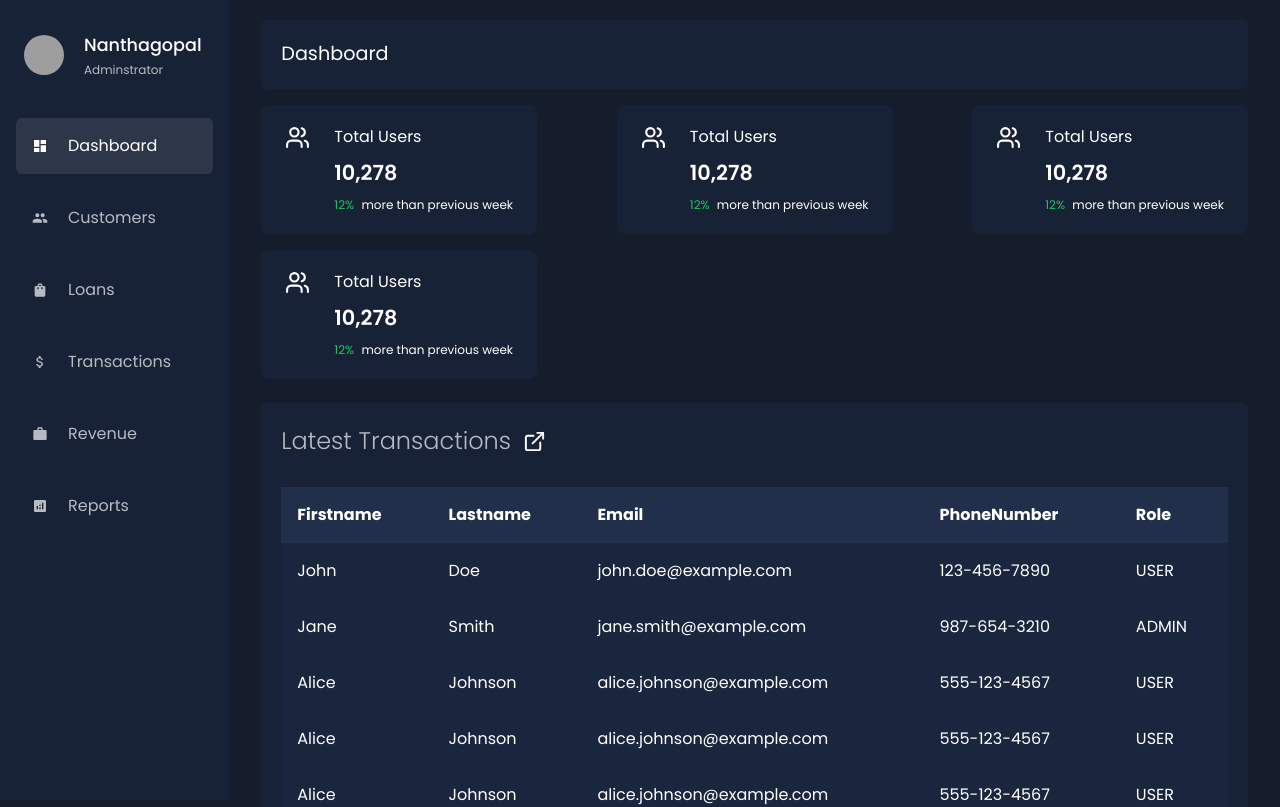
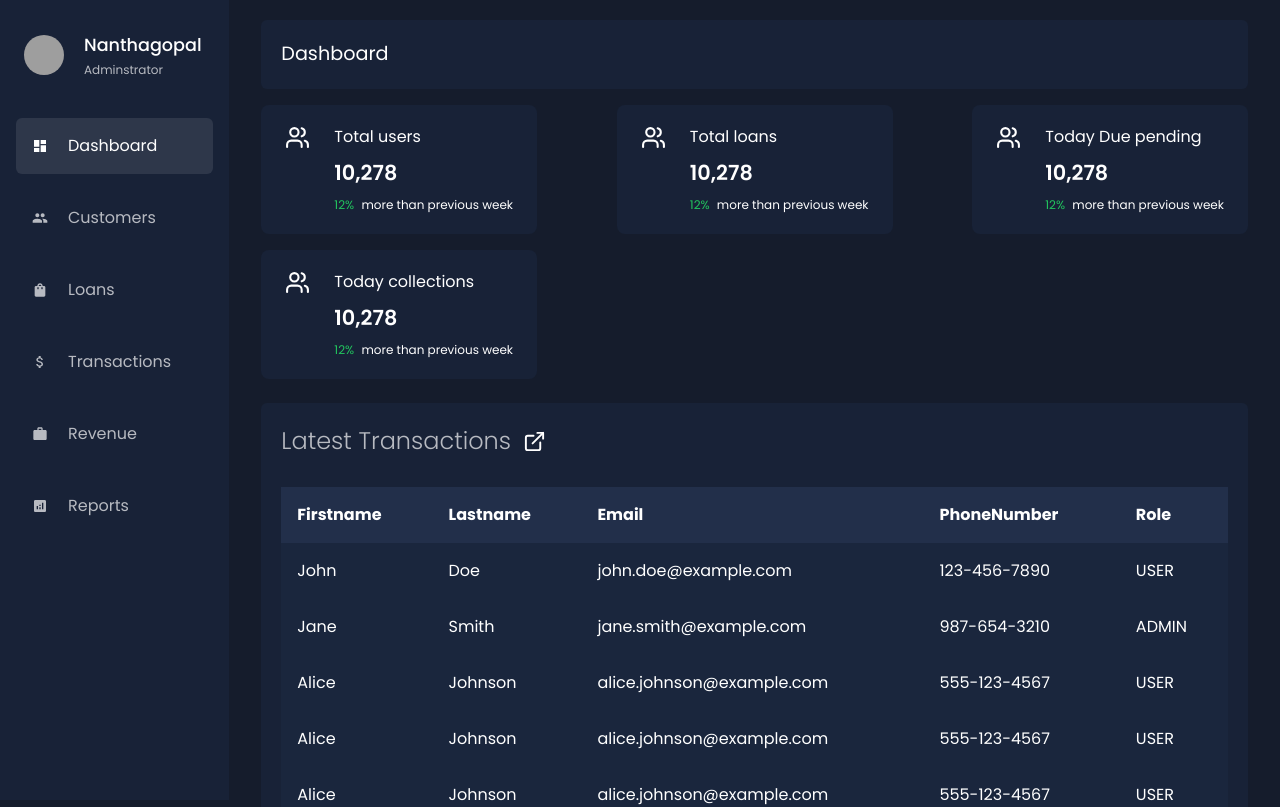
Before and after one commit to college-teams/SMFinance, a Next.js app in the folder frontend/: page /dashboard in a window 1280 px wide. Shown: the top 807 px of the page. Built offline with nearby package versions, Linux system fonts and the light colour scheme; grey boxes are pictures that could not be loaded.

Commit message:
Card title updated

```diff
--- a/frontend/src/app/dashboard/page.tsx
+++ b/frontend/src/app/dashboard/page.tsx
@@ -6,10 +6,10 @@ const Dashboard = () => {
   return (
     <div>
       <div className="relative flex mt-4 gap-4 justify-center xl:justify-between w-full flex-wrap items-center mb-6">
-        <Card />
-        <Card />
-        <Card />
-        <Card />
+        <Card title="Total users" />
+        <Card title="Total loans" />
+        <Card title="Today Due pending" />
+        <Card title="Today collections" />
       </div>
 
       <div className="relative mb-6">
--- a/frontend/src/components/card/index.tsx
+++ b/frontend/src/components/card/index.tsx
@@ -1,13 +1,17 @@
 import { LuUsers } from "react-icons/lu";
 
-const Card = () => {
+type CardProps = {
+  title: string
+}
+
+const Card = ({title}:CardProps) => {
   return (
     <div className="relative flex bg-secondaryBg gap-6 py-5 px-6 rounded-lg cursor-pointer transition hover:bg-hoverSecondaryBg">
       <div>
         <LuUsers size={25} />
       </div>
       <div className="relative flex flex-col gap-2">
-        <span>Total Users</span>
+        <span>{title}</span>
         <span className="relative font-semibold text-[1.3rem]">10,278</span>
         <span className="relative text-[0.75rem]">
           <span className="relative text-green-500 pr-1">12%</span> more than
```
